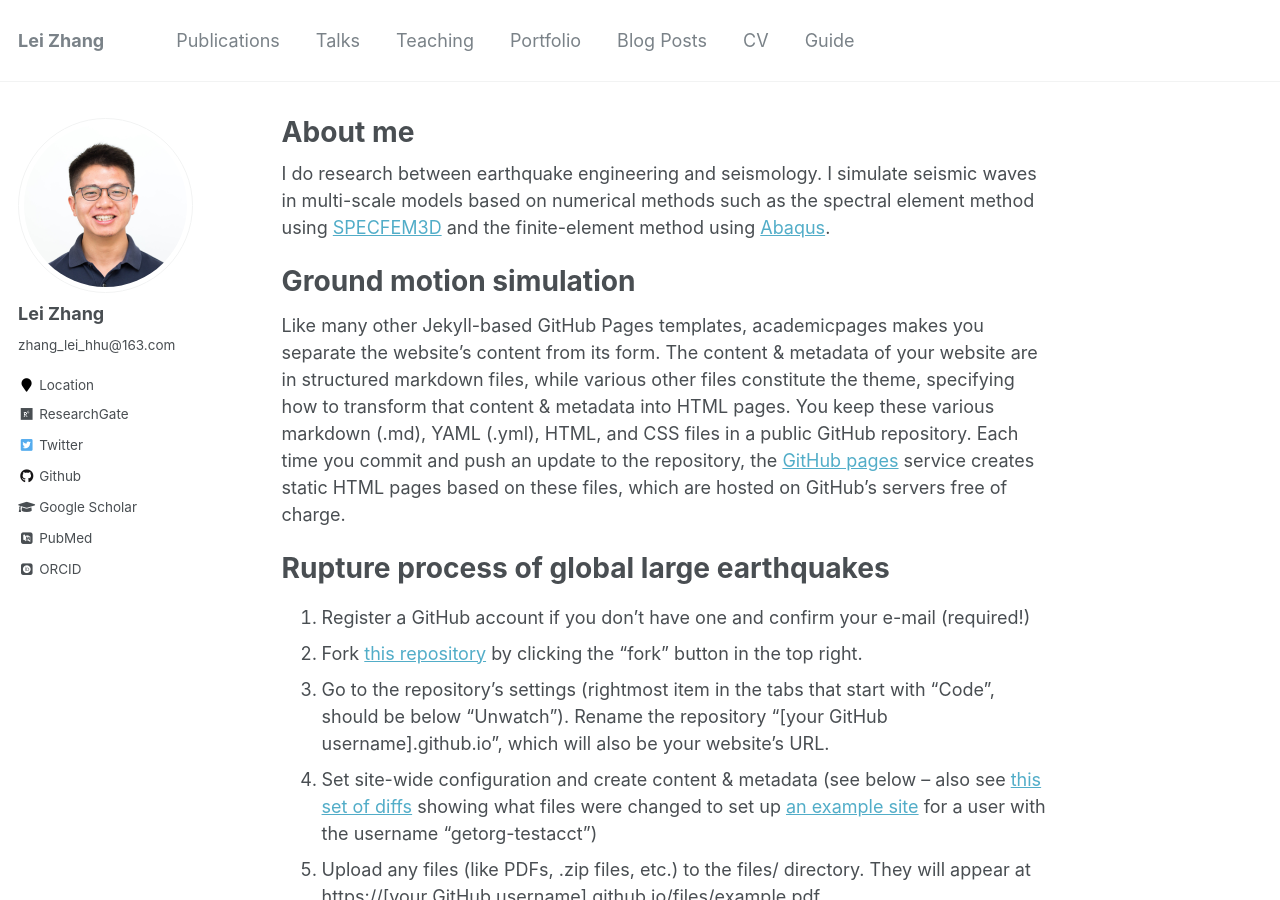
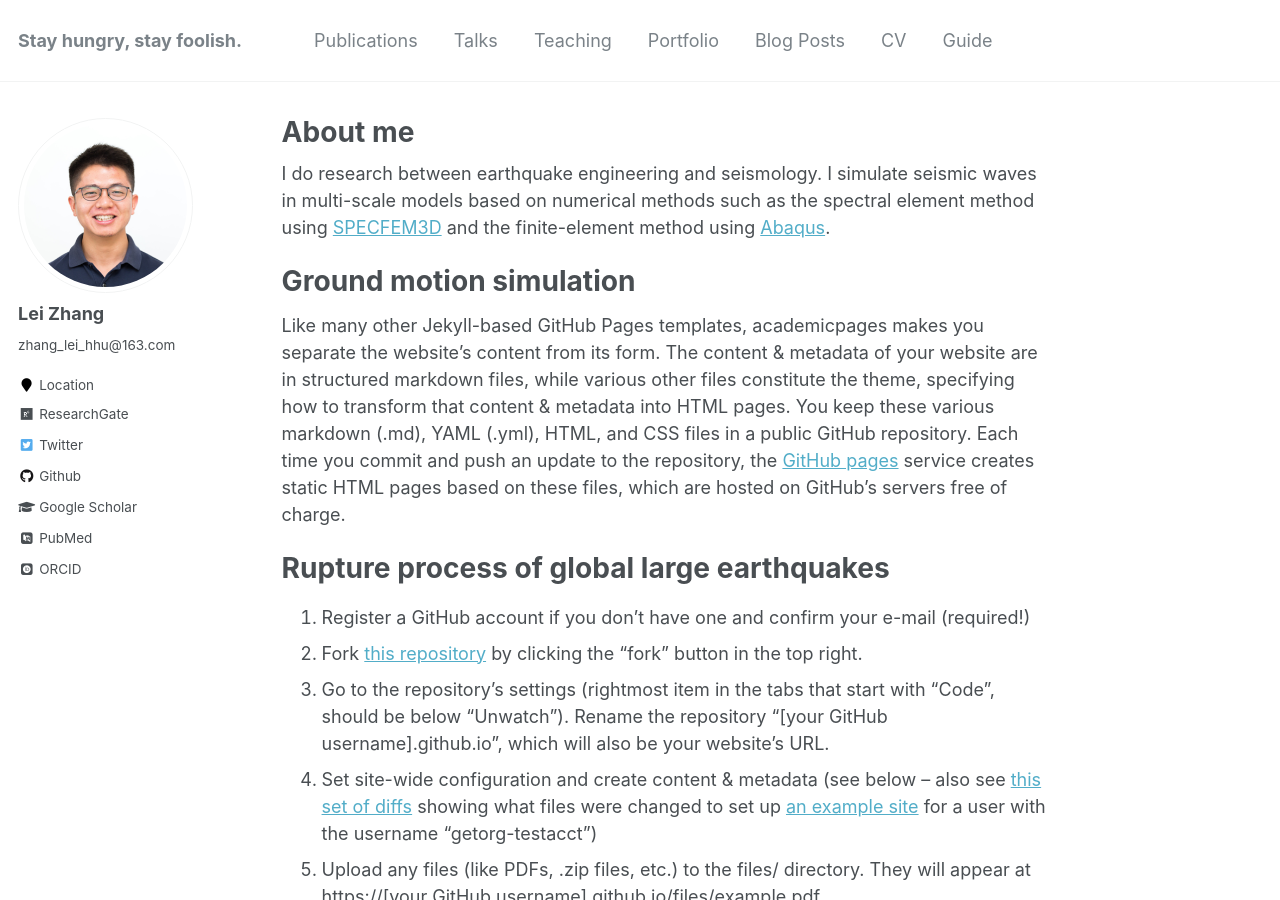
Before and after one commit to zhanglei911/zhanglei911.github.io, a Jekyll site: the page built from _pages/about.md, in a window 1280 px wide and 900 px high. Built offline with Jekyll 4.4.1, drawn with Linux system fonts in a browser that asks for light colours; some web fonts are replaced.

Commit message:
Update _config.yml

```diff
--- a/_config.yml
+++ b/_config.yml
@@ -7,7 +7,7 @@
 
 # Site Settings
 locale                   : "en-US"
-title                    : "Lei Zhang"
+title                    : "Stay hungry, stay foolish."
 title_separator          : "-"
 name                     : &name "Lei Zhang"
 description              : &description "Ph.D student"
```
